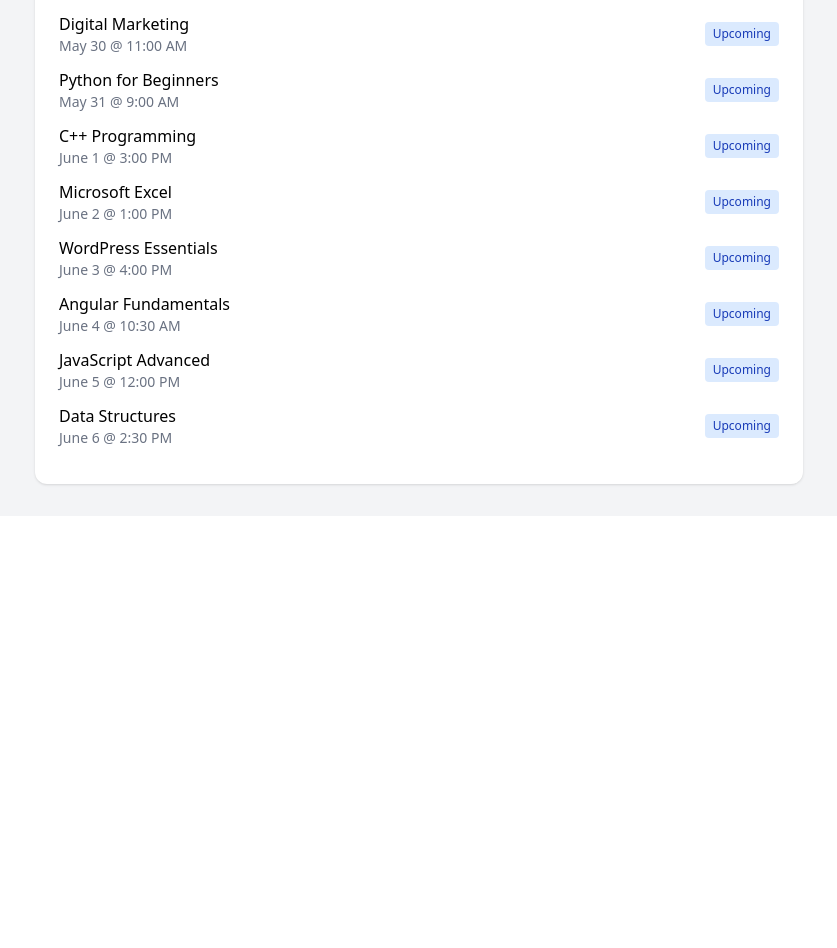
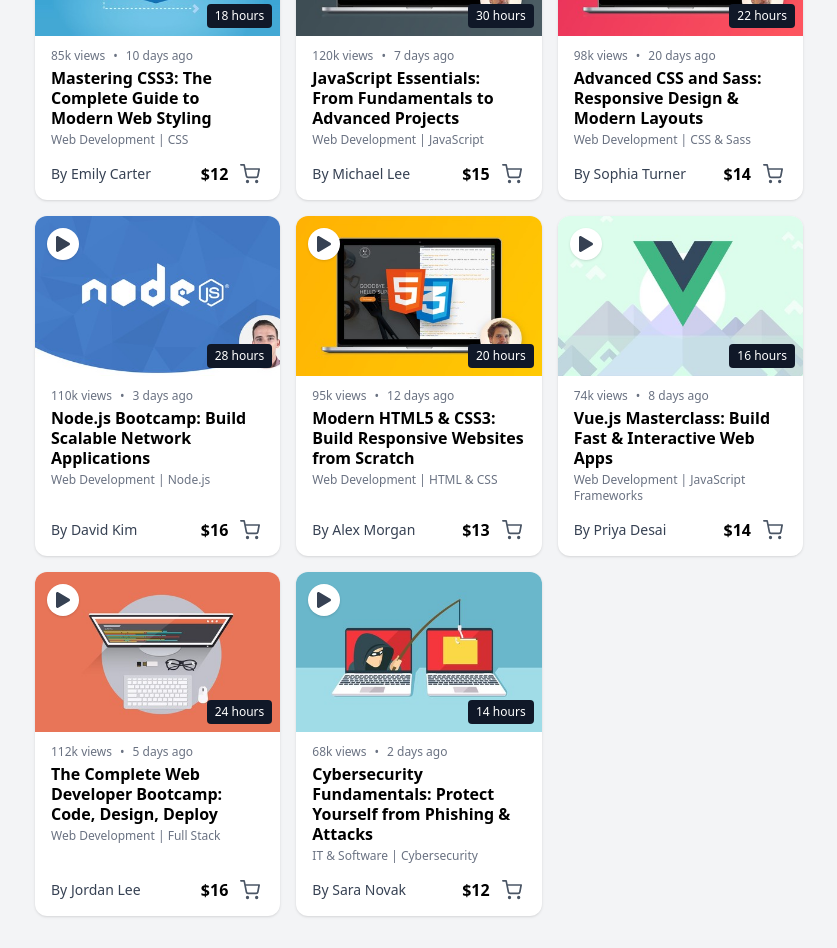
Before and after one commit to Mourya2003/cursus-platform, a React (Vite) app in the folder client/: page /dashboard in a window 1280 px wide. Shown: the part 760-1708 px from the top of the page, without its empty margins (221-1058 px from the left). Before the commit the page ends 1276 px from the top, so only its background shows below. Built offline with nearby package versions, Linux system fonts and the light colour scheme.

Commit message:
implemented Schedule and Upcoming Classes section

```diff
--- a/client/src/components/UpcomingClasses.jsx
+++ b/client/src/components/UpcomingClasses.jsx
@@ -1,47 +1,92 @@
 // src/components/UpcomingClasses.jsx
+import { FaPlay } from "react-icons/fa";
+import { FiShoppingCart } from "react-icons/fi";
 import { motion } from "framer-motion";
 
-const listVariants = {
+const containerVariants = {
   hidden: {},
   visible: {
     transition: {
-      staggerChildren: 0.08,
+      staggerChildren: 0.13,
     },
   },
 };
 
-const itemVariants = {
-  hidden: { opacity: 0, x: -30 },
-  visible: { opacity: 1, x: 0, transition: { type: "tween", duration: 0.5 } },
+const cardVariants = {
+  hidden: { opacity: 0, y: 40 },
+  visible: { opacity: 1, y: 0, transition: { type: "spring", stiffness: 80 } },
 };
 
 const UpcomingClasses = ({ classes }) => (
-  <div className="bg-white rounded-xl p-6 shadow">
-    <h2 className="text-xl font-semibold mb-4">Upcoming Classes</h2>
-    <motion.ul
+  <div>
+    <div className="flex justify-between items-center mb-4">
+      <h2 className="text-xl font-semibold">Upcommig Classes</h2>
+      <button className="text-gray-500 text-sm font-medium hover:underline">See all</button>
+    </div>
+    <motion.div
+      className="grid grid-cols-1 md:grid-cols-3 gap-4"
+      variants={containerVariants}
       initial="hidden"
       animate="visible"
-      variants={listVariants}
     >
       {classes.map((item) => (
-        <motion.li
+        <motion.div
           key={item.id}
-          variants={itemVariants}
-          whileHover={{ scale: 1.03, boxShadow: "0 4px 24px rgba(0,0,0,0.08)" }}
-          className="mb-3 flex items-center transition-transform"
+          variants={cardVariants}
+          whileHover={{
+            scale: 1.035,
+            boxShadow: "0 8px 32px rgba(0,0,0,0.14)",
+          }}
+          className="bg-white rounded-xl shadow p-0 overflow-hidden flex flex-col transition-transform"
         >
-          <div className="flex-1">
-            <div className="font-medium">{item.course}</div>
-            <div className="text-sm text-gray-500">
-              {item.date} @ {item.time}
+          {/* Image section */}
+          <div className="relative h-40 w-full flex-shrink-0 group">
+            <img
+              src={item.image}
+              alt={item.title}
+              className="w-full h-full object-cover"
+            />
+            {/* Play overlay with pulse on hover */}
+            <motion.span
+              className="absolute left-3 top-3 bg-white bg-opacity-90 rounded-full p-2 shadow"
+              whileHover={{
+                scale: 1.15,
+                boxShadow: "0 0 0 8px rgba(59,130,246,0.12)",
+              }}
+              transition={{ type: "spring", stiffness: 300 }}
+            >
+              <FaPlay className="text-gray-700" size={16} />
+            </motion.span>
+            {/* Duration badge */}
+            <span className="absolute bottom-2 right-2 bg-gray-900 bg-opacity-80 text-white text-xs px-2 py-1 rounded">
+              {item.duration}
+            </span>
+          </div>
+          {/* Meta info */}
+          <div className="flex items-center text-xs text-gray-500 space-x-2 px-4 pt-3">
+            <span>{item.views} views</span>
+            <span>•</span>
+            <span>{item.date}</span>
+          </div>
+          {/* Title */}
+          <div className="font-semibold text-base px-4 mt-1 leading-tight">{item.title}</div>
+          {/* Category */}
+          <div className="text-xs text-gray-500 px-4 mt-1">{item.category}</div>
+          {/* Instructor and price row */}
+          <div className="flex items-center justify-between px-4 py-3 mt-auto">
+            <div className="text-sm text-gray-700">
+              By <span className="font-medium">{item.instructor}</span>
+            </div>
+            <div className="flex items-center gap-2">
+              <span className="font-bold text-base">${item.price}</span>
+              <button className="p-1 rounded-full hover:bg-gray-100">
+                <FiShoppingCart size={20} className="text-gray-600" />
+              </button>
             </div>
           </div>
-          <span className="bg-blue-100 text-blue-800 px-2 py-1 rounded text-xs">
-            {item.status}
-          </span>
-        </motion.li>
+        </motion.div>
       ))}
-    </motion.ul>
+    </motion.div>
   </div>
 );
 
--- a/client/src/pages/StudentDashboard.jsx
+++ b/client/src/pages/StudentDashboard.jsx
@@ -9,25 +9,19 @@ import img4 from '../assets/courses/img-4.jpg';
 import img5 from '../assets/courses/img-5.jpg';
 import img6 from '../assets/courses/img-6.jpg';
 import img7 from '../assets/courses/img-7.jpg';
+import img8 from '../assets/courses/img-8.jpg';
+import img11 from '../assets/courses/img-11.jpg';
+import img12 from '../assets/courses/img-12.jpg';
+import img13 from '../assets/courses/img-13.jpg';
+import img14 from '../assets/courses/img-14.jpg';
+import img16 from '../assets/courses/img-16.jpg';
+import img18 from '../assets/courses/img-18.jpg';
+import img19 from '../assets/courses/img-19.jpg';
+// import img20 from '../assets/courses/img-20.jpg';
+
 const StudentDashboard = () => {
   // Example data
   const studentName = "Mohammad Waris";
-//   const courses = [
-//   {
-//     id: 1,
-//     image: img1, // Use your own image path
-//     rating: 4.5,
-//     isBestseller: true,
-//     duration: "25 hours",
-//     views: "109k",
-//     date: "15 days ago",
-//     title: "Complete Python Bootcamp: Go from zero to hero in Python 3",
-//     category: "Web Development | Python",
-//     instructor: "John Doe",
-//     price: 10,
-//   },
-//   // ...more courses
-// ];
 
 const courses = [
   {
@@ -122,19 +116,97 @@ const courses = [
     price: 18,
   },
 ];
+const classes = [
+  {
+    id: 1,
+    image: img8, // CSS3 illustration with ruler and paintbrush
+    duration: "18 hours",
+    views: "85k",
+    date: "10 days ago",
+    title: "Mastering CSS3: The Complete Guide to Modern Web Styling",
+    category: "Web Development | CSS",
+    instructor: "Emily Carter",
+    price: 12,
+  },
+  {
+    id: 2,
+    image: img11, // JavaScript logo over laptop with code and UI
+    duration: "30 hours",
+    views: "120k",
+    date: "7 days ago",
+    title: "JavaScript Essentials: From Fundamentals to Advanced Projects",
+    category: "Web Development | JavaScript",
+    instructor: "Michael Lee",
+    price: 15,
+  },
+  {
+    id: 3,
+    image: img12, // CSS3 and Sass logo over laptop with code and web design
+    duration: "22 hours",
+    views: "98k",
+    date: "20 days ago",
+    title: "Advanced CSS and Sass: Responsive Design & Modern Layouts",
+    category: "Web Development | CSS & Sass",
+    instructor: "Sophia Turner",
+    price: 14,
+  },
+  {
+    id: 4,
+    image: img13, // Node.js logo on blue background
+    duration: "28 hours",
+    views: "110k",
+    date: "3 days ago",
+    title: "Node.js Bootcamp: Build Scalable Network Applications",
+    category: "Web Development | Node.js",
+    instructor: "David Kim",
+    price: 16,
+  },
+  {
+    id: 5,
+    image: img14, // img-14.jpg: HTML5 & CSS3 on laptop, web design/code
+    duration: "20 hours",
+    views: "95k",
+    date: "12 days ago",
+    title: "Modern HTML5 & CSS3: Build Responsive Websites from Scratch",
+    category: "Web Development | HTML & CSS",
+    instructor: "Alex Morgan",
+    price: 13,
+  },
+  {
+    id: 6,
+    image: img16, // img-16.jpg: Vue.js logo, mountains
+    duration: "16 hours",
+    views: "74k",
+    date: "8 days ago",
+    title: "Vue.js Masterclass: Build Fast & Interactive Web Apps",
+    category: "Web Development | JavaScript Frameworks",
+    instructor: "Priya Desai",
+    price: 14,
+  },
+  {
+    id: 7,
+    image: img18, // img-18.jpg: Coding setup, monitor, keyboard, glasses
+    duration: "24 hours",
+    views: "112k",
+    date: "5 days ago",
+    title: "The Complete Web Developer Bootcamp: Code, Design, Deploy",
+    category: "Web Development | Full Stack",
+    instructor: "Jordan Lee",
+    price: 16,
+  },
+  {
+    id: 8,
+    image: img19, // img-19.jpg: Phishing/cybersecurity illustration
+    duration: "14 hours",
+    views: "68k",
+    date: "2 days ago",
+    title: "Cybersecurity Fundamentals: Protect Yourself from Phishing & Attacks",
+    category: "IT & Software | Cybersecurity",
+    instructor: "Sara Novak",
+    price: 12,
+  }
+];
 
-  const classes = [
-  { id: 1, course: "React Basics", date: "May 28", time: "10:00 AM", status: "Upcoming" },
-  { id: 2, course: "Advanced Math", date: "May 29", time: "2:00 PM", status: "Upcoming" },
-  { id: 3, course: "Digital Marketing", date: "May 30", time: "11:00 AM", status: "Upcoming" },
-  { id: 4, course: "Python for Beginners", date: "May 31", time: "9:00 AM", status: "Upcoming" },
-  { id: 5, course: "C++ Programming", date: "June 1", time: "3:00 PM", status: "Upcoming" },
-  { id: 6, course: "Microsoft Excel", date: "June 2", time: "1:00 PM", status: "Upcoming" },
-  { id: 7, course: "WordPress Essentials", date: "June 3", time: "4:00 PM", status: "Upcoming" },
-  { id: 8, course: "Angular Fundamentals", date: "June 4", time: "10:30 AM", status: "Upcoming" },
-  { id: 9, course: "JavaScript Advanced", date: "June 5", time: "12:00 PM", status: "Upcoming" },
-  { id: 10, course: "Data Structures", date: "June 6", time: "2:30 PM", status: "Upcoming" },
-];
 
   return (
     <div className="min-h-screen bg-gray-100 p-4 md:p-8">
```
